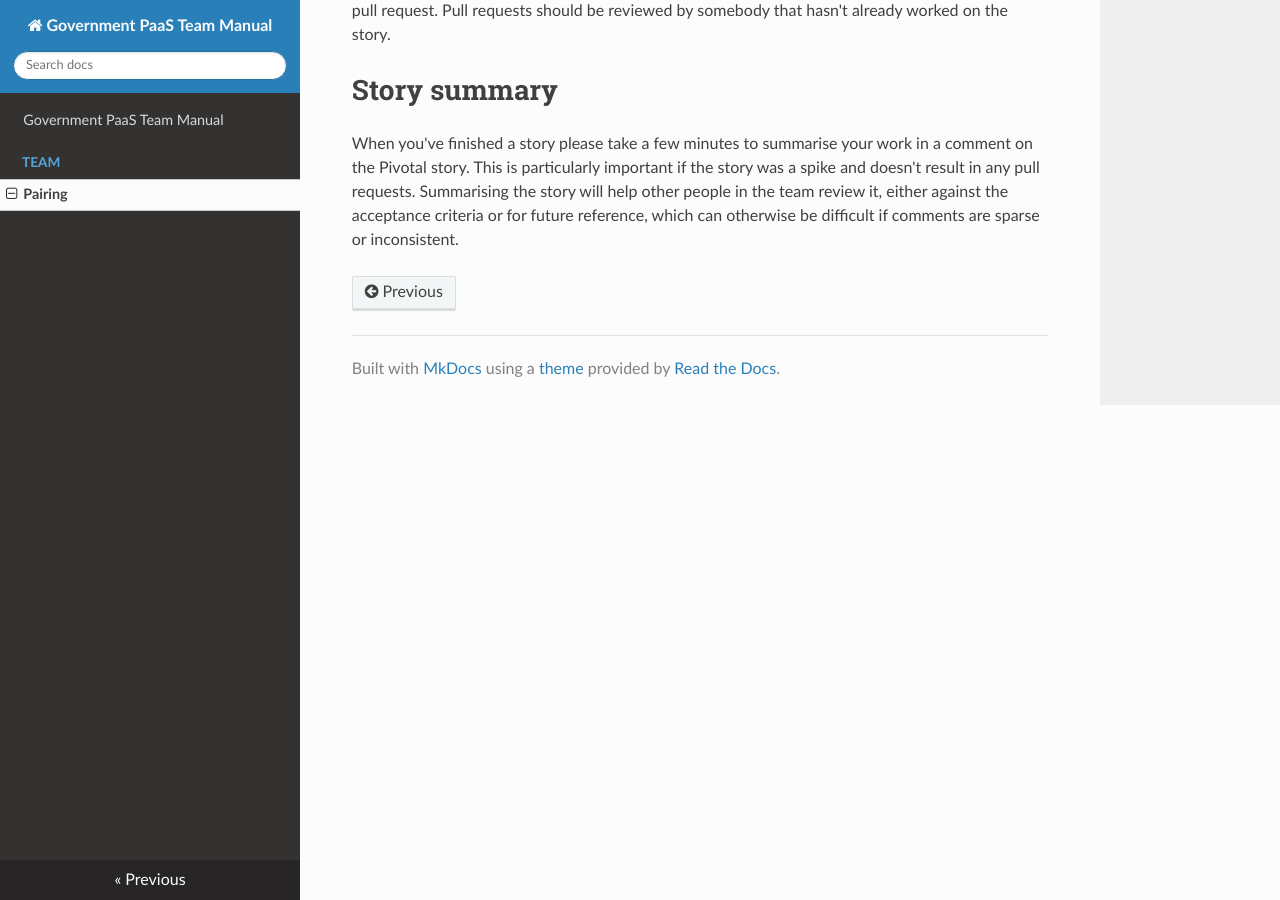
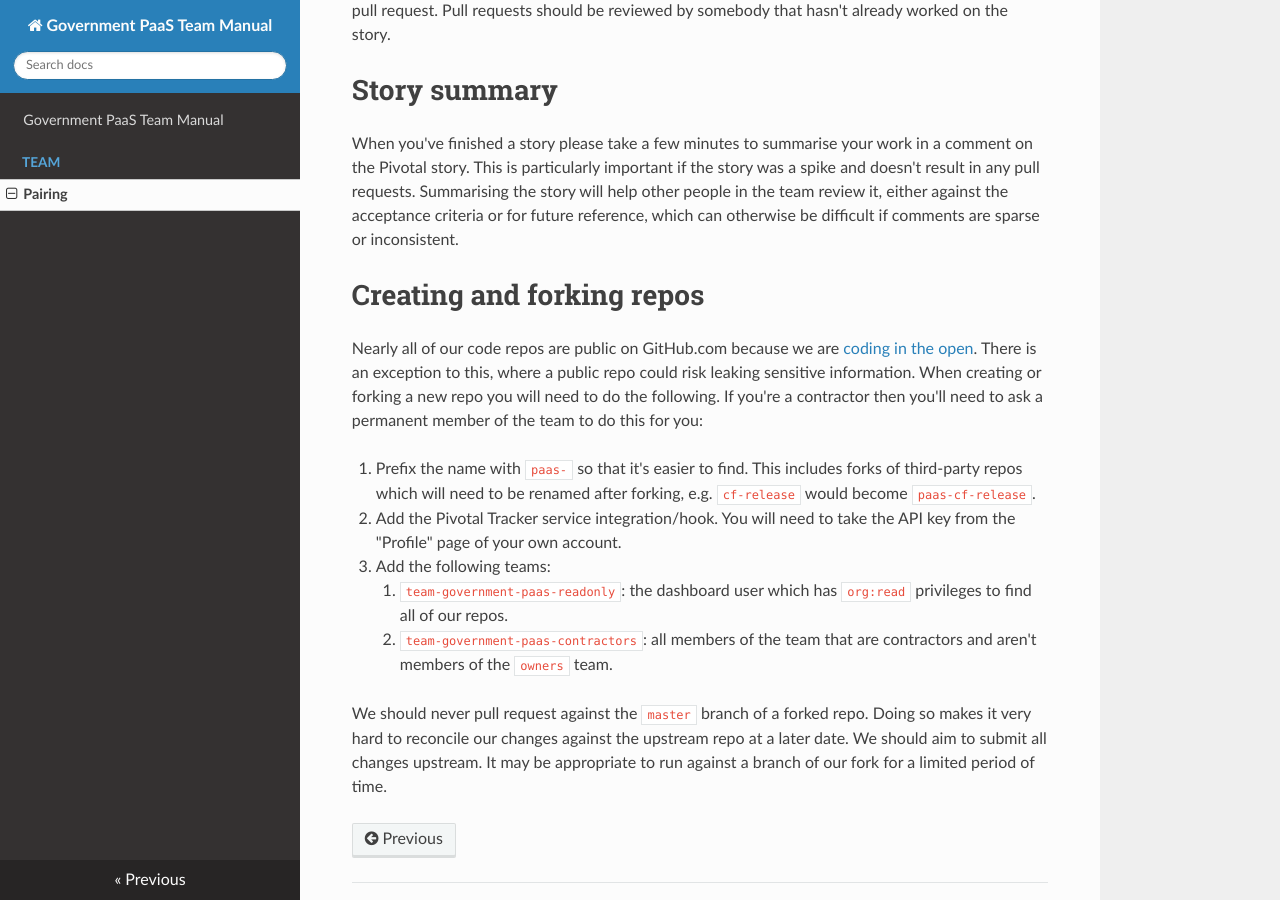
Before and after one commit to alphagov/paas-team-manual, an MkDocs documentation site: the page built from docs/team/working_practices.md, in a window 1280 px wide and 900 px high, scrolled down 993 px. Built offline with MkDocs 1.6.1, drawn with Linux system fonts in a browser that asks for light colours; nearby versions of some CDN libraries.

Commit message:
Working practices: add creating/forking repos
This is more important now that we start beta and incorporates the recent
changes to the dashboard to use teams instead of a gist.

```diff
--- a/docs/team/working_practices.md
+++ b/docs/team/working_practices.md
@@ -58,3 +58,30 @@ the story was a spike and doesn't result in any pull requests. Summarising
 the story will help other people in the team review it, either against the
 acceptance criteria or for future reference, which can otherwise be
 difficult if comments are sparse or inconsistent.
+
+# Creating and forking repos
+
+Nearly all of our code repos are public on GitHub.com because we are [coding
+in the open][]. There is an exception to this, where a public repo could
+risk leaking sensitive information. When creating or forking a new repo you
+will need to do the following. If you're a contractor then you'll need to
+ask a permanent member of the team to do this for you:
+
+[coding in the open]: https://gds.blog.gov.uk/2012/10/12/coding-in-the-open/
+
+1. Prefix the name with `paas-` so that it's easier to find. This includes
+forks of third-party repos which will need to be renamed after forking, e.g.
+`cf-release` would become `paas-cf-release`.
+1. Add the Pivotal Tracker service integration/hook. You will need to take
+the API key from the "Profile" page of your own account.
+1. Add the following teams:
+    1. `team-government-paas-readonly`: the dashboard user which has
+`org:read` privileges to find all of our repos.
+    1. `team-government-paas-contractors`: all members of the team that are
+contractors and aren't members of the `owners` team.
+
+We should never pull request against the `master` branch of a forked repo.
+Doing so makes it very hard to reconcile our changes against the upstream
+repo at a later date. We should aim to submit all changes upstream. It may
+be appropriate to run against a branch of our fork for a limited period of
+time.
```
